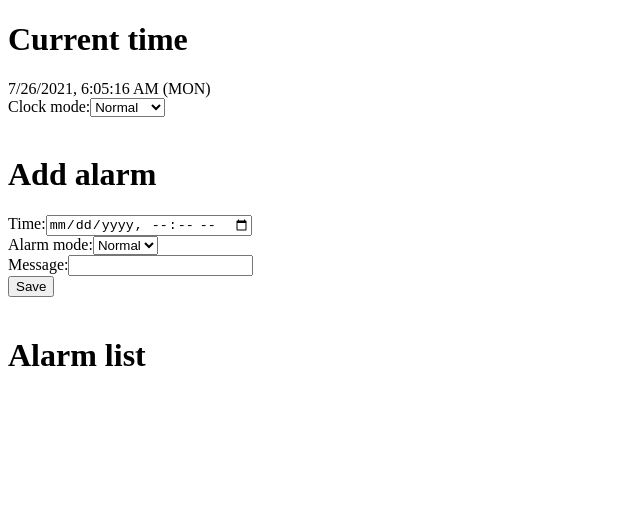
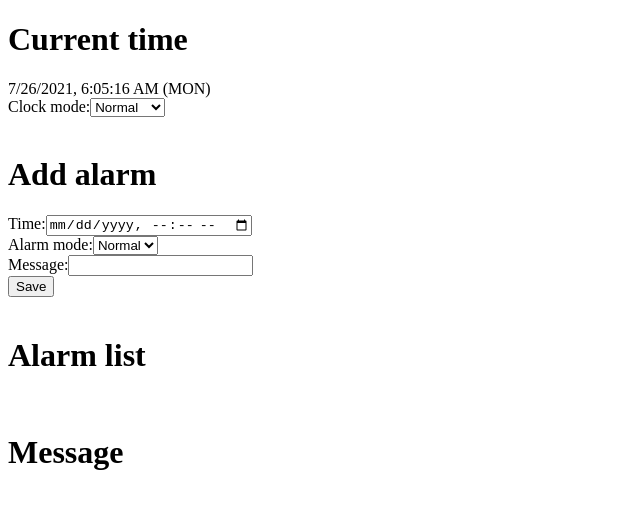
Before and after one commit to chiwon1/alarm-viewer, a React (Create React App) app: page / in a window 1280 px wide. Shown: the top 508 px of the page, without its empty margins (0-640 px from the left). Built offline with nearby package versions, Linux system fonts and the light colour scheme.

Commit message:
Feat: show latest alarm event message

```diff
--- a/src/app/App.js
+++ b/src/app/App.js
@@ -3,6 +3,7 @@ import { useEffect } from "react";
 import { useDispatch, useSelector } from "react-redux";
 import AlarmDetailsInput from "../common/components/Alarm/AlarmAddForm/AlarmAddForm";
 import AlarmList from "../common/components/Alarm/AlarmList/AlarmList";
+import AlarmMessage from "../common/components/Alarm/AlarmMessage/AlarmMessage";
 import Clock from "../common/components/Clock/Clock";
 import { isEqualTime } from "../common/utils/utils";
 import { deleteAlarm } from "../features/alarm/actions";
@@ -49,12 +50,13 @@ function App() {
 
   return (
     <>
-      <Clock/>
-      <br/>
-      <AlarmDetailsInput/>
-      <br/>
-      <AlarmList/>
-      <br/>
+      <Clock />
+      <br />
+      <AlarmDetailsInput />
+      <br />
+      <AlarmList />
+      <br />
+      <AlarmMessage />
     </>
   );
 }
--- a/src/common/components/Alarm/AlarmAddForm/AlarmAddForm.js
+++ b/src/common/components/Alarm/AlarmAddForm/AlarmAddForm.js
@@ -33,7 +33,7 @@ function AlarmDetailsInput() {
           )}
         />
       </label>
-      <br/>
+      <br />
       <label>
         Alarm mode:
         <select
@@ -47,7 +47,7 @@ function AlarmDetailsInput() {
           <option value={URGENT}>{URGENT}</option>
         </select>
       </label>
-      <br/>
+      <br />
       <label>
         Message:
         <input
@@ -60,7 +60,7 @@ function AlarmDetailsInput() {
           )}
         />
       </label>
-      <br/>
+      <br />
       <button type="submit">Save</button>
     </form>
   );
--- /dev/null
+++ b/src/common/components/Alarm/AlarmMessage/AlarmMessage.js
@@ -0,0 +1,24 @@
+import React from "react";
+import { useSelector } from "react-redux";
+import { MESSAGE } from "../../../../features/constants";
+import { getLocalTime } from "../../../utils/utils";
+
+function AlarmMessage() {
+  const { time, message } = useSelector(state => state.alarm.latestEventDetails);
+
+  return (
+    <>
+      <h1>{MESSAGE}</h1>
+      {time && (
+        <textarea
+          value={`${getLocalTime(time)}\n${message}`}
+          rows="5"
+          cols="40"
+          readOnly
+        />
+      )}
+    </>
+  );
+}
+
+export default AlarmMessage;
--- a/src/common/components/Clock/Clock.js
+++ b/src/common/components/Clock/Clock.js
@@ -28,7 +28,7 @@ function Clock() {
           <option>{NIGHT}</option>
         </select>
       </label>
-      <br/>
+      <br />
     </>
   );
 }
--- a/src/features/alarm/reducers.js
+++ b/src/features/alarm/reducers.js
@@ -5,6 +5,14 @@ import { events } from '../../mock';
 const initialState = {
   // events
   events: [],
+  // latestEventDetails: {
+  //   id: 0,
+  //   time: "2021-07-26T11:05:47.849Z",
+  //   mode: "Normal",
+  //   message: "Event survey",
+  //   isTurnedOff: false
+  // }
+  latestEventDetails: {}
 };
 
 export default function alarmReducer(state = initialState, action) {
@@ -18,6 +26,8 @@ export default function alarmReducer(state = initialState, action) {
     }
 
     case DELETE_ALARM: {
+      newState.latestEventDetails = newState.events[action.id];
+
       const newEvents = [...newState.events.slice(0, action.id), ...newState.events.slice(action.id + 1)];
 
       newState.events = newEvents;
--- a/src/features/constants.js
+++ b/src/features/constants.js
@@ -34,3 +34,5 @@ export const alarmModeMap = {
 export const DELETE = "Delete";
 
 export const TURN_OFF = "Turn off";
+
+export const MESSAGE = "Message";
```
